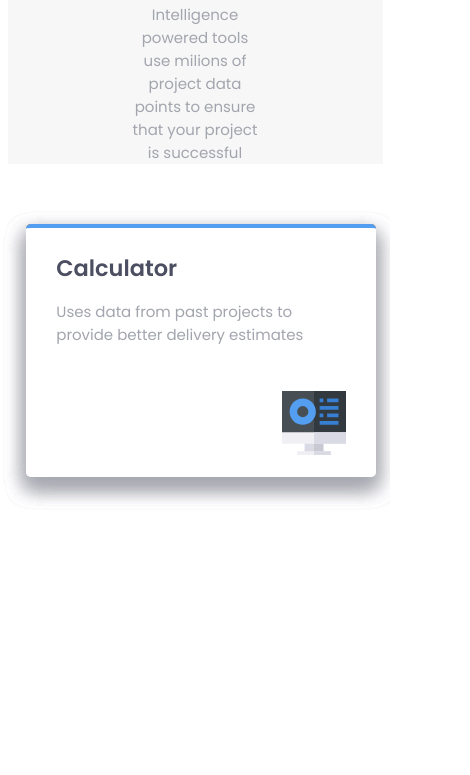
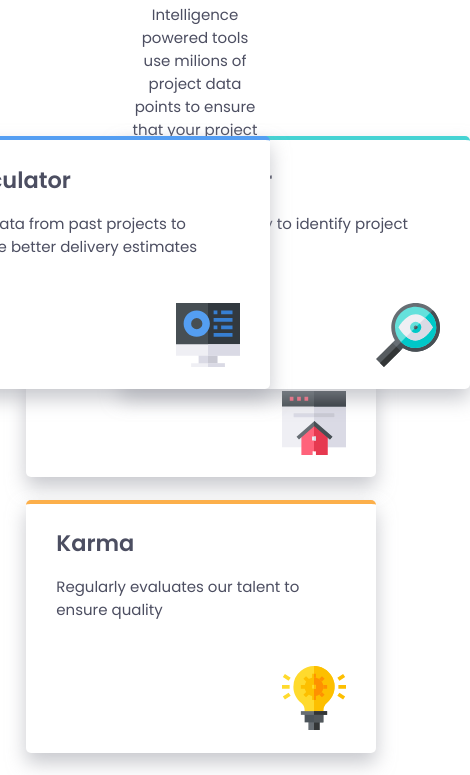
Before and after one commit to vieiraprog/four-card-challenge, a plain HTML site: page index.html in a window 390 px wide. Shown: the part 264-1039 px from the top of the page, 470 px wide, since content can reach past the window. Before the commit the page ends 844 px from the top, so only its background shows below. Drawn offline with Linux system fonts and the light colour scheme.

Commit message:
Finaliza a posição dos cards no media query

```diff
--- a/css/style.css
+++ b/css/style.css
@@ -11,7 +11,7 @@ body {
 }
 
 main {
-    background-color: rgba(245, 245, 245, 0.8);
+    color:hsl(234, 12%, 34%);
 }
 
 h1, h2 {
@@ -76,7 +76,6 @@ h1, h2 {
     }
     .card {
         width: 350px;
-        position: absolute;
     }
 
     .intro-title {
@@ -90,12 +89,22 @@ h1, h2 {
         margin-bottom: 4em;
     }
 
-    .card-red {
-        margin: 0 auto;
+    .card-cyan {
+        position: absolute;
+        top: 400px;
+        left: 120px;
     }
 
+    .card-red,
     .card-orange {
         margin: 0 auto;
+        margin-bottom: 1.5em;
+    }
+
+    .card-blue {
+        position: absolute;
+        top: 400px;
+        right: 120px;
     }
 
  }
```
